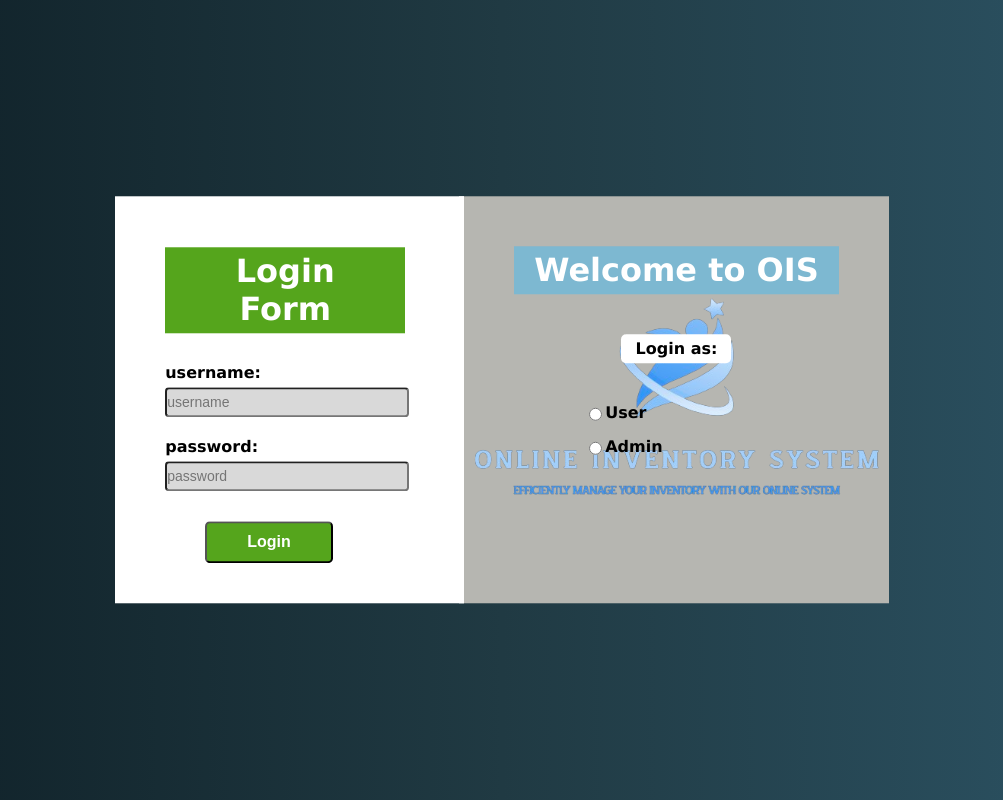
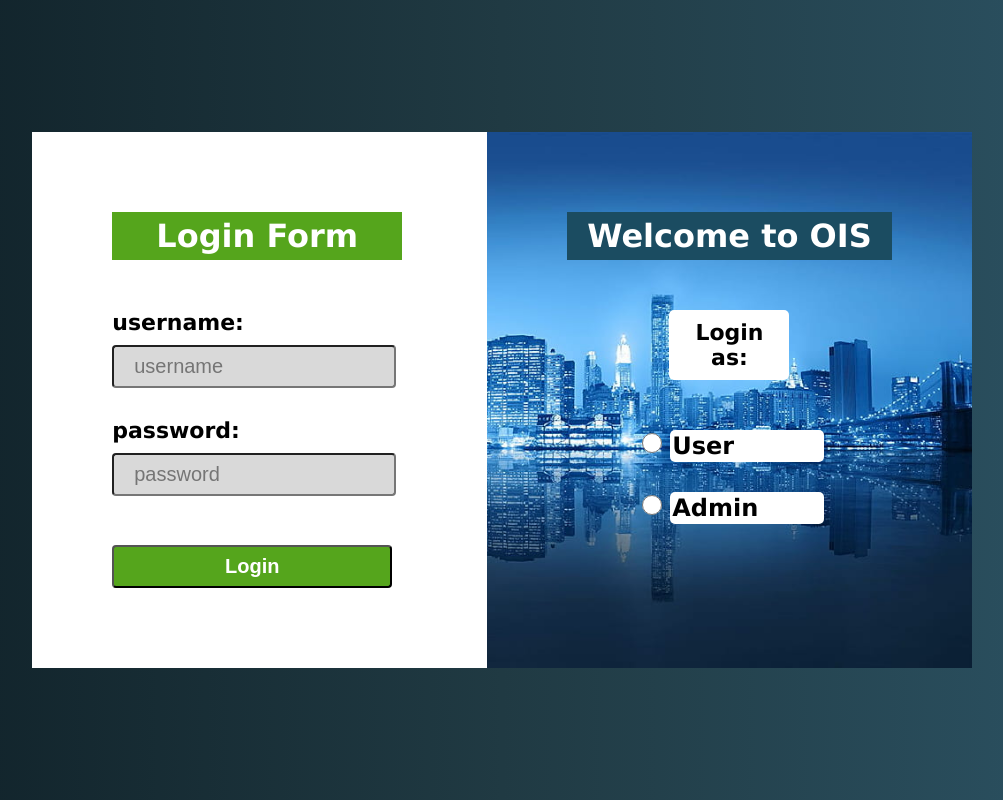
Before and after one commit to ValantineSuh/Val-Online-Inventory-System, a Flask app: page /login in a window 1280 px wide. Shown: the whole page, without its empty margins (138-1141 px from the left). Run offline with Flask 3, Linux system fonts and the light colour scheme.

Commit message:
feat(global): adjust front and backend for proper functioning

```diff
--- a/static/login.css
+++ b/static/login.css
@@ -1,6 +1,7 @@
 body{
     background: linear-gradient(to right, #0f2027, #203a43, #2c5364);
     font-family: Verdana;
+    width: auto;
 }
 
 .container{
@@ -20,16 +21,19 @@ body{
     background: #fff;
     padding: 30px 50px;
     border-right: 5px solid rgb(255, 255, 255);
+    padding: 80px;
+    /* border-radius: 10px; */
 }
 
 .column2{
     background: rgb(182, 182, 177);
-    padding: 50px;
+    padding: 80px;
     width: auto;
-    background-image: url(../static/logo.png);
+    background-image: url(../static/form-image.jpg);
     background-position: center;
     background-repeat: no-repeat;
-    background-size: contain;
+    background-size: cover;
+    /* border-radius: 10px; */
 }
 
 .input-control{
@@ -40,47 +44,57 @@ body{
 
 .input-control input{
     display: block;
-    font-size: 14px;
+    font-size: 20px;
     border-radius: 4px;
-    padding: 5px 0px;
+    padding: 8px 20px;
     width: 240px;
     margin-top: 5px;
     background: #d9d9d9;
+    margin-bottom: 10px;
 }
 
 .input-control label{
-    font-size: 16px;
+    font-size: 22px;
     font-weight: bold;
+    margin-bottom: 5px;
 }
 
 .h1{
     background: #55a51c;
     color: #fff;
     padding: 5px 20px;
-    width: 200px;
+    width: 250px;
     text-align: center;
     font-family: Verdana, Geneva, Tahoma;
-    margin-bottom: 30px;
+    margin-top: 0px;
+    margin-bottom: 50px;
 }
 
 .btn{
     font-size: 1em;
     color: #fff;
     background: #55a51c;
-    border-radius: 5px;
-    margin: 10px 40px;
-    padding: 10px 40px;
+    display: block;
+    font-size: 20px;
+    border-radius: 4px;
+    padding: 8px 20px;
+    width: 280px;
     font-weight: bold;
 }
 
+.btn:hover{
+    background: darkgreen;
+    cursor: pointer;
+}
+
 .mytext{
-    background: #7db8d1;
+    background: #1b4c61;
     color: #fff;
     padding: 5px 20px;
     width: auto;
     text-align: center;
     font-family: Verdana, Geneva, Tahoma;
-    margin-bottom: 40px;
+    margin-bottom: 50px;
     margin-top: 0;
 }
 
@@ -88,24 +102,57 @@ body{
     background: #fff;
     text-align: center;
     width: 100px;
-    padding: 5px;
+    padding: 10px;
     border-radius: 5px;
     font-weight: bold;
     margin: auto;
+    font-size: 22px;
 }
 
 .user{
     display: flex;
-    margin-top: 40px;
+    margin-top: 50px;
     text-align: center;
     margin-left: 70px;
     font-weight: bold;
+    font-size: 24px;
 }
 
 .admin{
     display: flex;
-    margin-top: 15px;
+    margin-top: 30px;
     text-align: center;
     margin-left: 70px;
     font-weight: bold;
+    font-size: 24px;
 }
+
+.admin input{
+    width: 20px;
+    height: 20px;
+}
+
+.admin label{
+    background: #fff;
+    border-radius: 5px;
+    width: 150px;
+    padding: 2px;
+    margin-left: 5px;
+    display: flex;
+}
+
+
+.user label{
+    background: #fff;
+    border-radius: 5px;
+    width: 150px;
+    padding: 2px;
+    margin-left: 5px;
+    display: flex;
+}
+
+
+.user input{
+    width: 20px;
+    height: 20px;
+}
--- a/templates/employeeList.html
+++ b/templates/employeeList.html
@@ -28,7 +28,7 @@
             <a href="/location" class="home">Location</a>
             <a href="/employee" class="home active">Employee</a>
             <a href="/purchase" class="home">Purchases</a>
-            <a href="#" class="home">Logout</a>
+            <a href="/login" class="home">Logout</a>
         </div>
     </section>
 
--- a/templates/equipmentList.html
+++ b/templates/equipmentList.html
@@ -28,7 +28,7 @@
             <a href="/location" class="home">Location</a>
             <a href="/employee" class="home">Employee</a>
             <a href="/purchase" class="home">Purchases</a>
-            <a href="#" class="home">Logout</a>
+            <a href="/login" class="home">Logout</a>
         </div>
     </section>
 
--- a/templates/locationList.html
+++ b/templates/locationList.html
@@ -28,7 +28,7 @@
             <a href="/location" class="home active">Location</a>
             <a href="/employee" class="home">Employee</a>
             <a href="/purchase" class="home">Purchases</a>
-            <a href="#" class="home">Logout</a>
+            <a href="/login" class="home">Logout</a>
         </div>
     </section>
 
--- a/templates/login.html
+++ b/templates/login.html
@@ -17,7 +17,7 @@
                 </div>
                 <div class="input-control">
                     <label for="password">password:</label>
-                    <input id="password" name="password" type="password" placeholder="password" required>
+                    <input id="password" name="password" type="password" placeholder="password" required><br>
                 </div>
                 <button class="btn" type="submit">Login</button>
             </form>
--- a/templates/main.html
+++ b/templates/main.html
@@ -29,7 +29,7 @@
             <a href="/location" class="home">Location</a>
             <a href="/employee" class="home">Employee</a>
             <a href="/purchase" class="home">Purchases</a>
-            <a href="#" class="home">Logout</a>
+            <a href="/login" class="home">Logout</a>
         </div>
     </section>
 
--- a/templates/purchaseList.html
+++ b/templates/purchaseList.html
@@ -28,7 +28,7 @@
             <a href="/location" class="home">Location</a>
             <a href="/employee" class="home">Employee</a>
             <a href="/purchase" class="home active">Purchases</a>
-            <a href="#" class="home">Logout</a>
+            <a href="/login" class="home">Logout</a>
         </div>
     </section>
 
```
Also changed, not shown: static/form-image.jpg (added).
